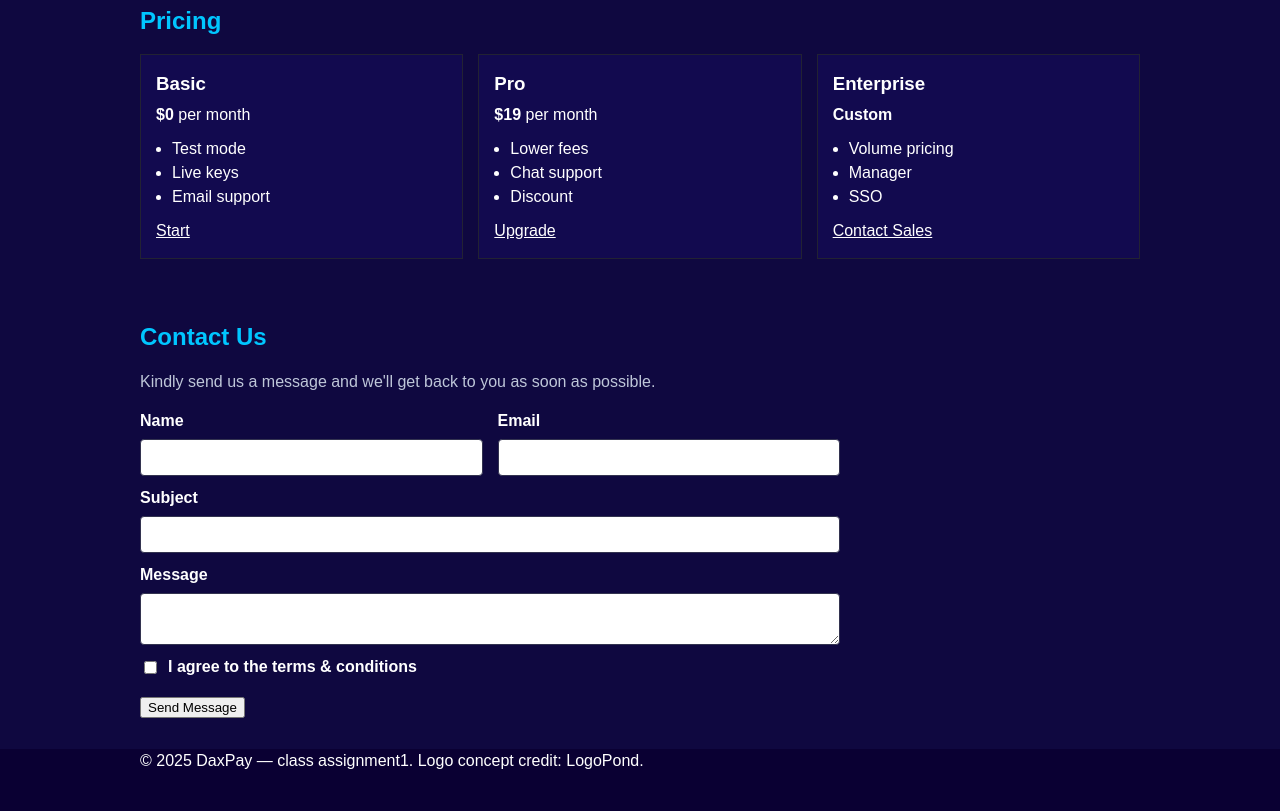
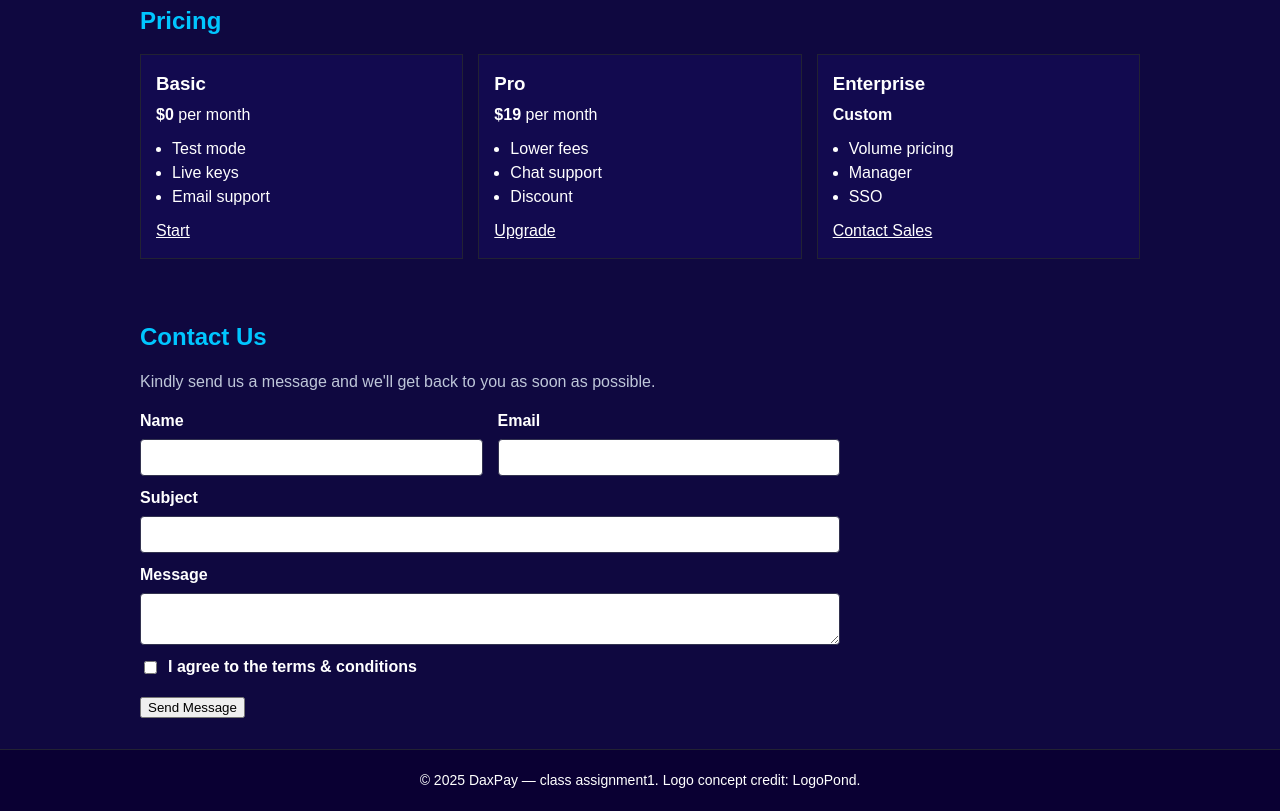
Before and after one commit to Tobitolos/Assignment1-AIDCSS, a plain HTML site: page index.html in a window 1280 px wide. Shown: the part 516-1327 px from the top of the page. Before the commit the page ends 1289 px from the top, so only its background shows below. Drawn offline with Linux system fonts and the light colour scheme.

Commit message:
footer lastly done

```diff
--- a/styles.css
+++ b/styles.css
@@ -162,3 +162,12 @@ textarea:focus {
   gap: 8px;
   margin: 8px 0 16px;
 }
+
+/* footer */
+footer {
+  background: var(--navy);
+  border-top: 1px solid #223;
+  text-align: center;
+  padding: 20px 0;
+  font-size: 14px;
+}
```
